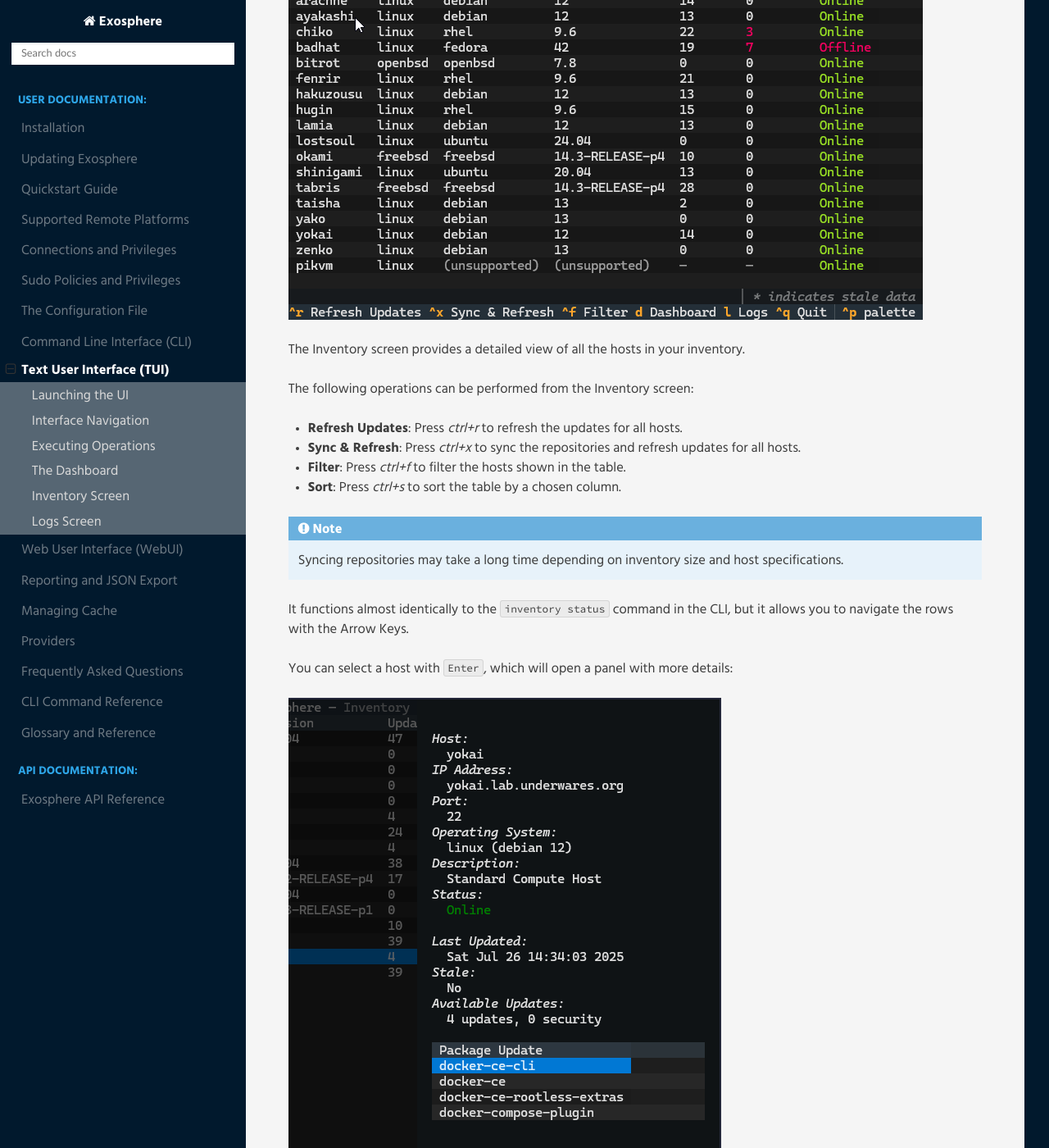
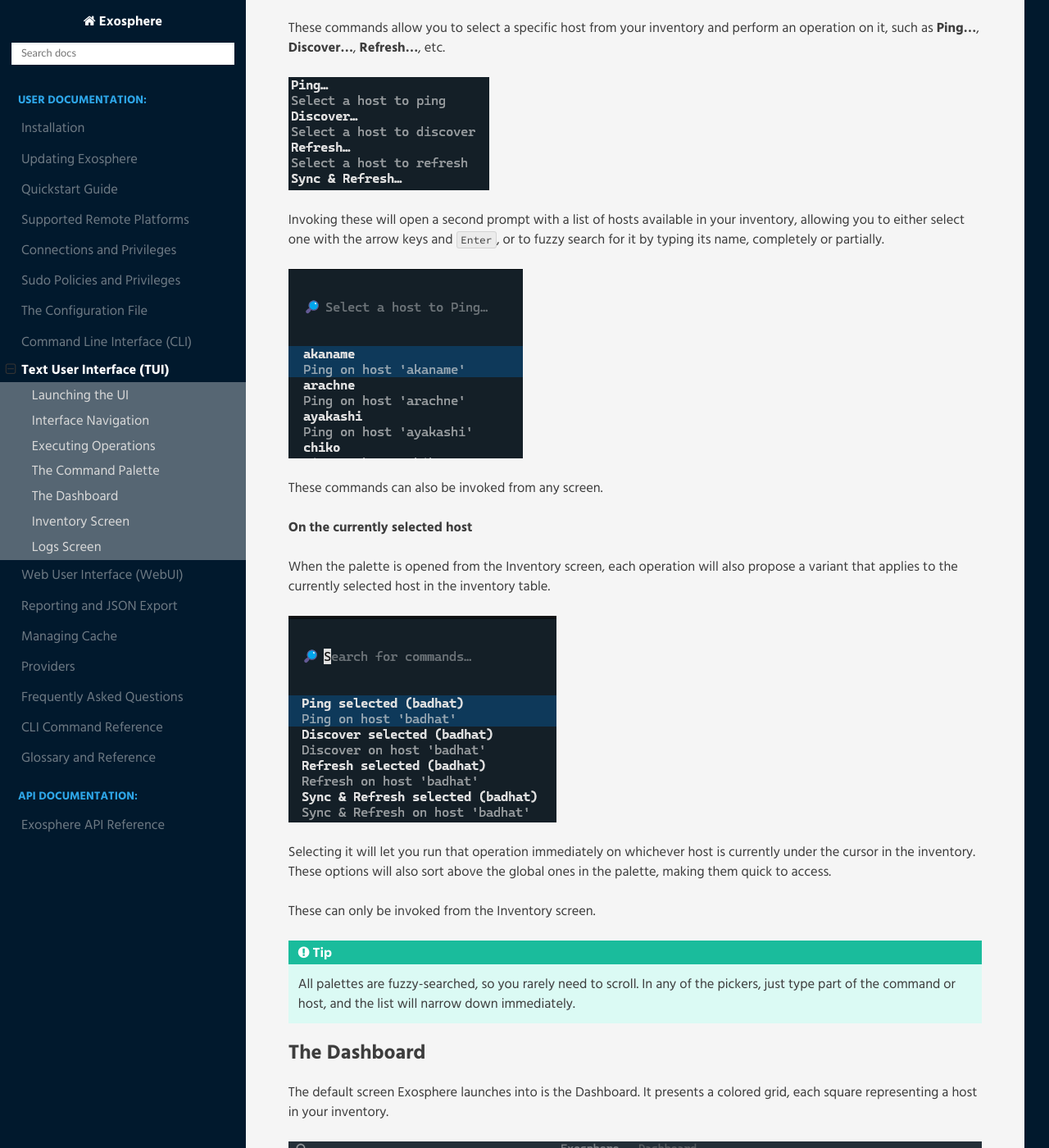
Before and after one commit to mrdaemon/exosphere, a Sphinx documentation site: the page built from docs/source/ui.rst, in a window 1280 px wide and 1400 px high, scrolled down 3371 px. Shown: the whole window at 82% size. Built offline with Sphinx 7.4.7 and the Read the Docs theme 3.1.0, drawn with Linux system fonts in a browser that asks for light colours; some web fonts are replaced; some of the changed text lies outside the part shown.

Commit message:
Docs: Add documentation for command palette

```diff
--- a/docs/source/spelling_wordlist.txt
+++ b/docs/source/spelling_wordlist.txt
@@ -63,4 +63,5 @@
 unix
 webserver
 webstart
+writeout
 zigbee
--- a/docs/source/ui.rst
+++ b/docs/source/ui.rst
@@ -13,8 +13,10 @@
 - Viewing runtime logs in a nice colored panel.
 
 While the TUI does not provide *all* the features of the CLI, it is often more
-convenient for overviews and at-a-glance status checks. It can also easily be used
-in conjunction with the :doc:`cli` for more advanced operations.
+convenient for overviews and at-a-glance status checks. It does provide most
+of the same host operation features through screen actions as well as the
+command palette, and it can also easily be used in conjunction with the
+:doc:`cli` for more advanced operations.
 
 Launching the UI
 ----------------
@@ -64,8 +66,8 @@
 and ``ctrl+d`` will trigger Discover All.
 
 Universally, in every screen, you can press ``ctrl+p`` to access the command
-palette, which you can use to show more detailed help, change the display theme,
-or perform other miscellaneous actions.
+palette, which you can use to get keybind help, change the color theme, or run
+operations against all or specific hosts.
 
 **On Any Screen**, you can press ``ctrl+q`` to Quit the UI.
 
@@ -86,6 +88,69 @@
     While you can press ESC to cancel the operation, it will not abort already
     executing tasks in the Thread Pool, only prevent new tasks from being
     started past this point.
+
+The Command Palette
+-------------------
+
+Pressing ``ctrl+p`` from any screen will open the Command Palette, which allows you
+to select and fuzzy search through commands that can be invoked. This includes
+some built-in ones like **Keys** and **Theme**, but also Exosphere specific commands
+allowing you to perform operations on hosts in your inventory.
+
+The palette can be invoked from any screen, and the available commands will be
+contextual to the screen you are on, if applicable.
+
+.. image:: /_static/palette_sample.png
+   :alt: Example of Exosphere TUI Command Palette
+
+Host operations come in three flavors:
+
+**On All Hosts**
+
+.. image:: /_static/palette_all_sample.png
+   :alt: Example of Exosphere TUI Command Palette with global host operations
+
+These include operations like **Ping all hosts**, **Discover all hosts**,
+**Refresh all hosts** etc. Invoking these will perform the action immediately,
+displaying the progress screen, as described in the previous section.
+These can be invoked from any screen.
+
+**On Any Host**
+
+These commands allow you to select a specific host from your inventory and perform an
+operation on it, such as **Ping...**, **Discover...**, **Refresh...**, etc.
+
+.. image:: /_static/palette_any_sample.png
+   :alt: Example of Exosphere TUI Command Palette with host-specific operations
+
+Invoking these will open a second prompt with a list of hosts available in your
+inventory, allowing you to either select one with the arrow keys and ``Enter``, or
+to fuzzy search for it by typing its name, completely or partially.
+
+.. image:: /_static/palette_fuzzy_select_sample.png
+   :alt: Example of Exosphere TUI Command Palette with host selection
+
+These commands can also be invoked from any screen.
+
+**On the currently selected host**
+
+When the palette is opened from the Inventory screen, each operation will also
+propose a variant that applies to the currently selected host in the inventory table.
+
+.. image:: /_static/palette_selected_host_sample.png
+   :alt: Example of Exosphere TUI Command Palette with current host operations
+
+Selecting it will let you run that operation immediately on whichever host is
+currently under the cursor in the inventory. These options will also sort above
+the global ones in the palette, making them quick to access.
+
+These can only be invoked from the Inventory screen.
+
+.. tip::
+
+   All palettes are fuzzy-searched, so you rarely need to scroll. In any of
+   the pickers, just type part of the command or host, and the list will
+   narrow down immediately.
 
 The Dashboard
 -------------
```
Also changed, not shown: README.md (+1 -0 lines), docs/source/_static/palette_all_sample.png (added), docs/source/_static/palette_any_sample.png (added), docs/source/_static/palette_fuzzy_select_sample.png (added), docs/source/_static/palette_sample.png (added), docs/source/_static/palette_selected_host_sample.png (added).
